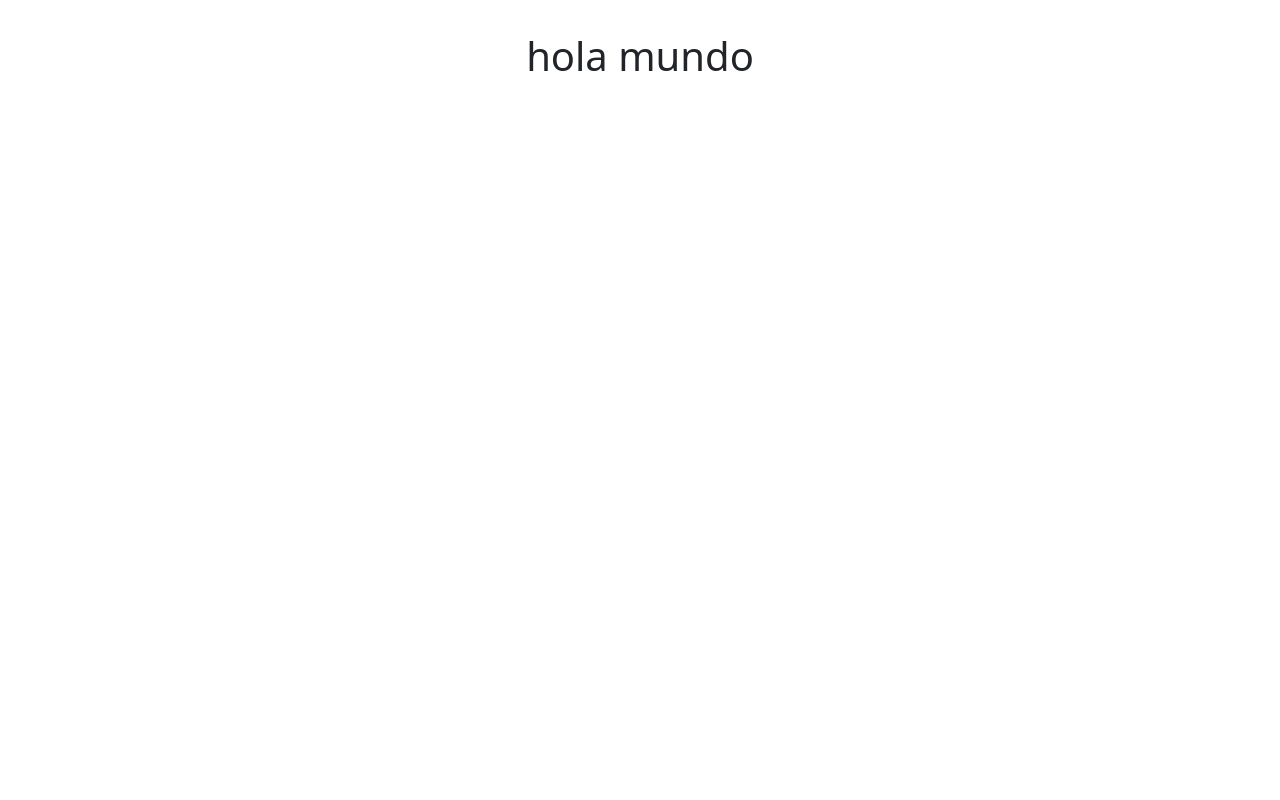
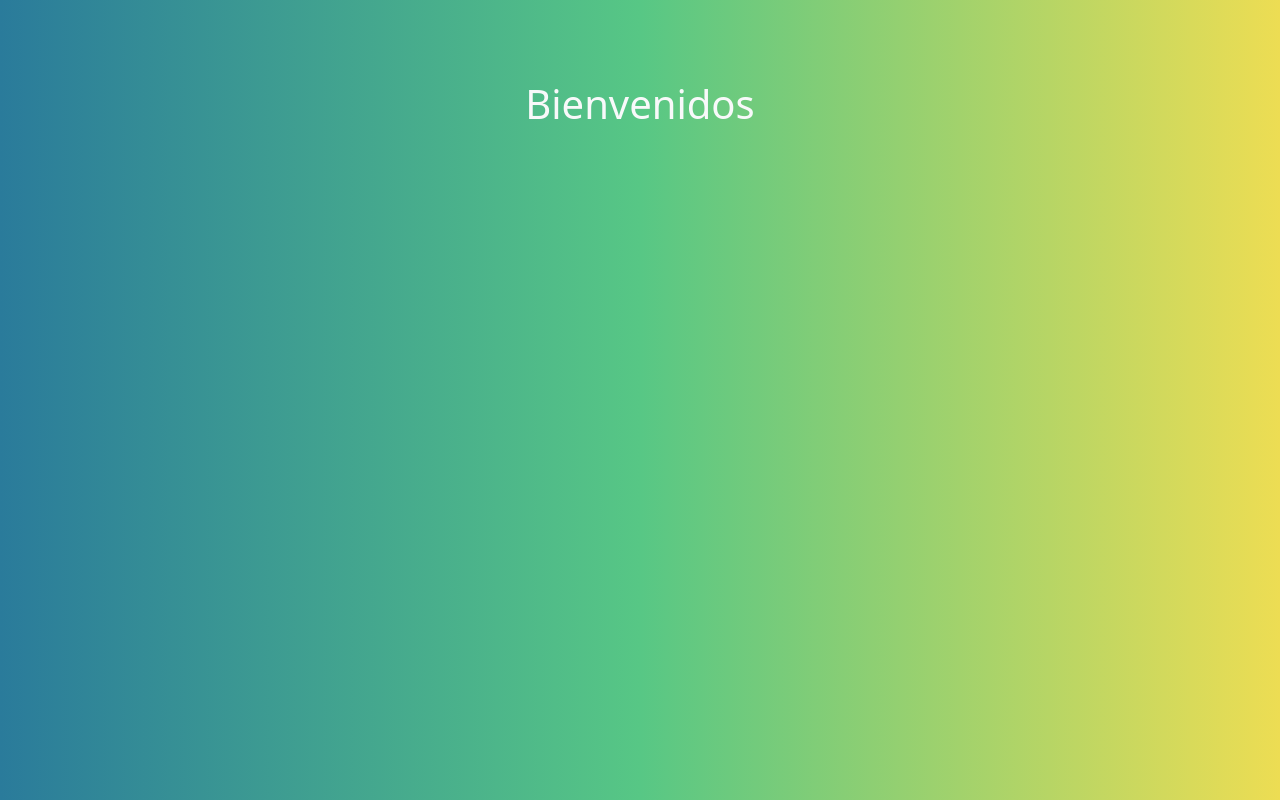
Before and after one commit to josecasas12/FormularioTareas, a React (Vite) app: page / in a window 1280 px wide. Built offline with nearby package versions, Linux system fonts and the light colour scheme.

Commit message:
agregamos un fondo y un titulo

```diff
--- a/src/App.jsx
+++ b/src/App.jsx
@@ -8,7 +8,12 @@ function App() {
 
   return (
     <>
-      <h1>hola mundo</h1>
+    <main className='container py-5'>
+      <h1 className='text-light'>Bienvenidos</h1>
+
+
+
+    </main>
     </>
   )
 }
--- a/src/index.css
+++ b/src/index.css
@@ -0,0 +1,5 @@
+#root{
+  background: #2A7B9B;
+background: linear-gradient(90deg, rgba(42, 123, 155, 1) 0%, rgba(87, 199, 133, 1) 50%, rgba(237, 221, 83, 1) 100%);
+min-height: 100vh;
+}
--- a/src/main.jsx
+++ b/src/main.jsx
@@ -1,7 +1,7 @@
 import { StrictMode } from 'react'
 import { createRoot } from 'react-dom/client'
+import 'bootstrap/dist/css/bootstrap.min.css';
 import './index.css'
-import 'bootstrap/dist/css/bootstrap.min.css';
 import App from './App.jsx'
 
 createRoot(document.getElementById('root')).render(
```
